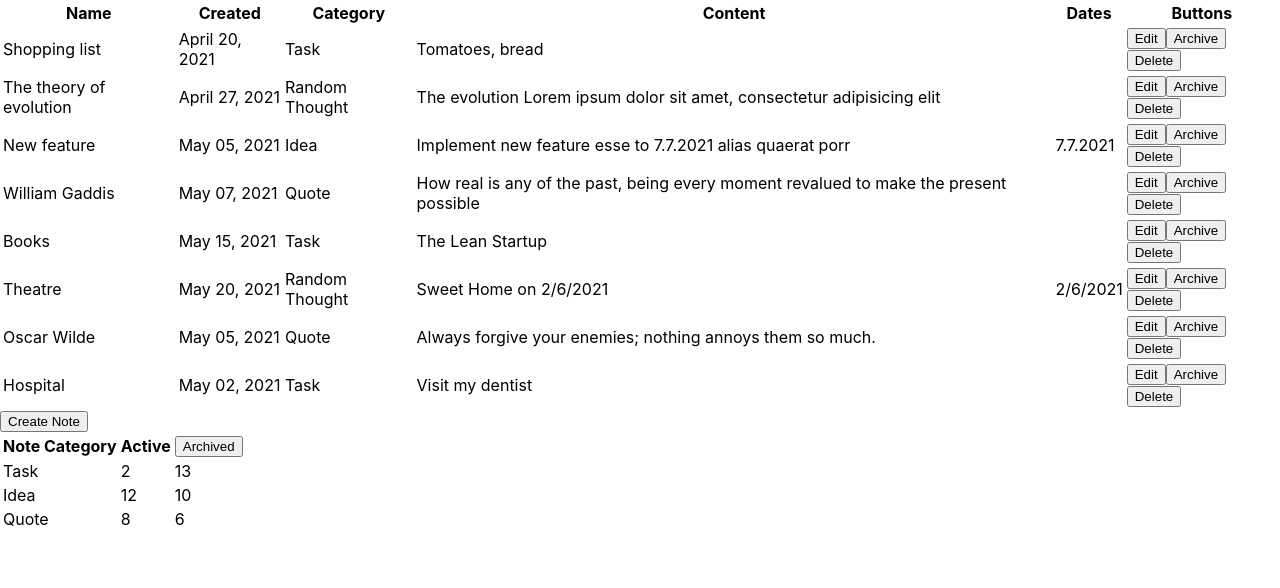
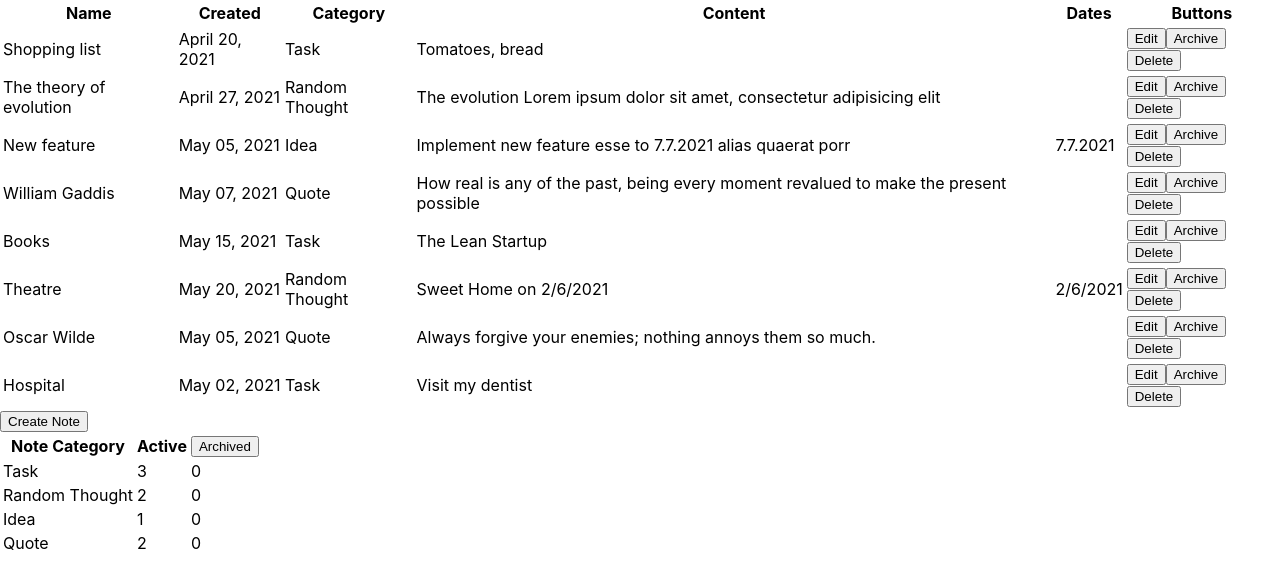
Before and after one commit to oksanastets-code/radency-react, a React (Create React App) app: page / in a window 1280 px wide. Shown: the top 588 px of the page. Built offline with nearby package versions, Linux system fonts and the light colour scheme.

Commit message:
complete summary

```diff
--- a/src/components/summaryTable/summaryTable.jsx
+++ b/src/components/summaryTable/summaryTable.jsx
@@ -1,50 +1,45 @@
 import { useState, useEffect } from "react";
-import InitialSum from "../../sum.json"
+import InitialSum from "../../sum.json";
 
-import { getUniqueOptions } from "../../helper/getUniqueOptions"
+import { getUniqueOptions } from "../../helper/getUniqueOptions";
 
 export const SummaryTable = (arr) => {
   const [summaryData, setSummaryData] = useState(InitialSum);
-    // const [notes, setNotes] = useState([]);
-    // const [options, setOptions] = useState([]);
-    const [summaryItem, setSummaryItem] = useState({
-        option: "",
-        active: null,
-        archived: null
-    });
-    // const notes = Object.values(arr)[0];
-    // console.log(notes);
-    // notes.forEach(note => console.log(note.status));
-    // const categories = getUniqueOptions(notes);
-    // console.log(categories);
+
+  //   const [summaryItem, setSummaryItem] = useState({
+  //       option: "",
+  //       active: null,
+  //       archived: null,
+  //   });
+
   useEffect(() => {
+    setSummaryData([]);
     const notes = Object.values(arr)[0];
     const categories = getUniqueOptions(notes);
 
-     categories.forEach(category => {
+    categories.forEach((category) => {
       console.log(category);
-                const arrayByCategory = notes.filter(note => note.category === category);
+      const arrayByCategory = notes.filter(
+        (note) => note.category === category
+      );
       console.log(arrayByCategory);
-                const activeNotes = arrayByCategory.filter(note => note.status === "active")
+      const activeNotes = arrayByCategory.filter(
+        (note) => note.status === "active"
+      );
       console.log(activeNotes.length);
-                const archivedNotes = arrayByCategory.filter(note => note.status === "archived")
+      const archivedNotes = arrayByCategory.filter(
+        (note) => note.status === "archived"
+      );
       console.log(archivedNotes.length);
 
-                setSummaryItem({
-                    option: category,
-                    active: activeNotes.length,
-                    archived: archivedNotes.length
+      const newSummaryRowData = {};
+      newSummaryRowData.option = category;
+      newSummaryRowData.active = activeNotes.length;
+      newSummaryRowData.archived = archivedNotes.length;
+
+      setSummaryData((prev) => [...prev, newSummaryRowData]);
     });
-                // console.log(summaryItem);
-            })
-    }, [arr])
-//     useEffect(() => {
-//     setSummaryData(prev=> [...prev, ...summaryItem])
-//   }, [summaryItem]);
-//  setSummaryData(prev=> [...prev, ...summaryItem])
-    // console.log(summaryData);
-
-
+  }, [arr]);
 
   return (
     <tbody>
```
Lines whose indentation alone changed are shown as unchanged.
